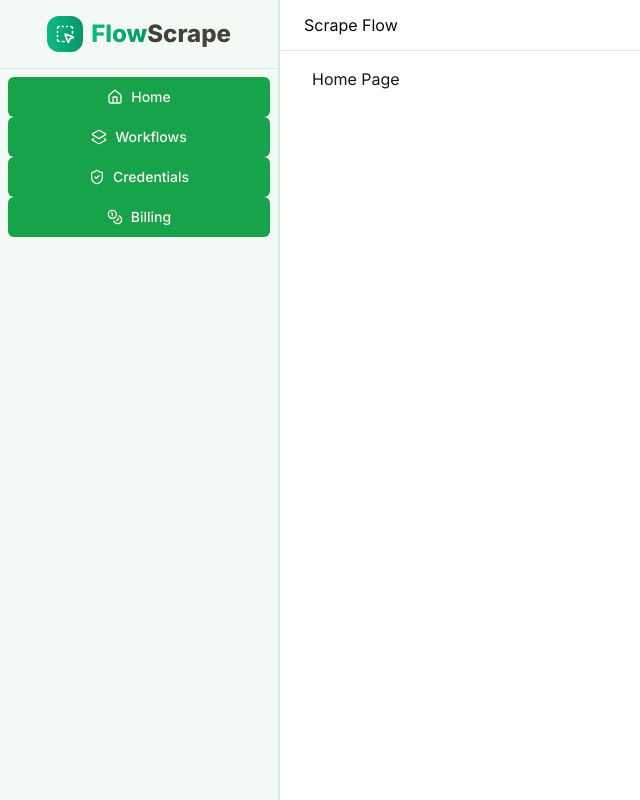
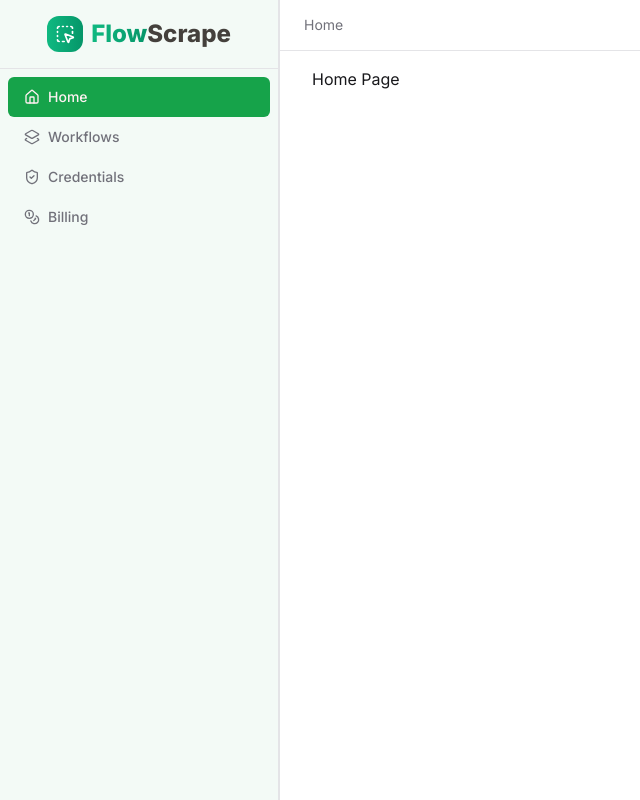
Before and after one commit to Sundharabalaji-K-L/scrape-flow, a Next.js app: page / in a window 1280 px wide. Shown: the whole page, without its empty margins (0-640 px from the left). Built offline with nearby package versions, Linux system fonts and the light colour scheme.

Commit message:
added breadcrumbs

```diff
--- a/app/(dashboard)/layout.tsx
+++ b/app/(dashboard)/layout.tsx
@@ -1,6 +1,7 @@
 import React from 'react';
 import {Separator} from "@/components/ui/separator";
 import DesktopSidebar from "@/components/Sidebar";
+import BreadcrumbHeader from "@/components/BreadcrumbHeader";
 
 const layout = ({children}: {children: React.ReactNode}) => {
     return (
@@ -9,7 +10,7 @@ const layout = ({children}: {children: React.ReactNode}) => {
             <div className="flex flex-col flex-1 min-h-screen">
                 <header className="flex  items-center justify-between px-6 py-4
                 h-[50px] container">
-                    Scrape Flow
+                   <BreadcrumbHeader />
                 </header>
                 <Separator/>
                 <div className="overflow-auto">
--- /dev/null
+++ b/components/BreadcrumbHeader.tsx
@@ -0,0 +1,39 @@
+"use client";
+
+import React from 'react';
+import {usePathname} from "next/navigation";
+import {
+    Breadcrumb,
+    BreadcrumbLink,
+    BreadcrumbItem,
+    BreadcrumbList,
+    BreadcrumbSeparator
+} from "@/components/ui/breadcrumb";
+
+const BreadcrumbHeader = () => {
+    const pathName = usePathname();
+    const paths = pathName === "/" ? [""] : pathName?.split("/");
+
+    return (
+        <div className="flex items-center flex-start">
+            <Breadcrumb>
+                <BreadcrumbList>
+                    {paths.map((path, index)=> (
+                        <React.Fragment key={index}>
+                            <BreadcrumbItem>
+                                <BreadcrumbLink
+                                    className="capitalize"
+                                    href={`/${path}`}
+                                >
+                                    {path === "" ? "home" : path}
+                                </BreadcrumbLink>
+                            </BreadcrumbItem>
+                        </React.Fragment>
+                    ))}
+                </BreadcrumbList>
+            </Breadcrumb>
+        </div>
+    );
+};
+
+export default BreadcrumbHeader;
--- a/components/Sidebar.tsx
+++ b/components/Sidebar.tsx
@@ -55,7 +55,10 @@ const DesktopSidebar = () => {
             <div className="flex flex-col p-2">
                 {routes.map(route=> (
                     <Link key={route.href} href={route.href}
-                    className={buttonVariants({})}
+                    className={buttonVariants({
+                        variant: activeRoute.href === route.href ?
+                            "sidebarActiveItem" : "sidebarItem"
+                    })}
                     >
                         <route.icon size={20} />
                         {route.label}
--- a/components/ui/button.tsx
+++ b/components/ui/button.tsx
@@ -18,6 +18,10 @@ const buttonVariants = cva(
           "bg-secondary text-secondary-foreground hover:bg-secondary/80",
         ghost: "hover:bg-accent hover:text-accent-foreground",
         link: "text-primary underline-offset-4 hover:underline",
+        sidebarItem: "gap-2 !justify-start hover:bg-accent " +
+            "hover:bg-primary/80 hover:text-primary-foreground",
+        sidebarActiveItem: "gap-2 !justify-start bg-primary " +
+            "text-primary-foreground hover:bg-primary/90"
       },
       size: {
         default: "h-10 px-4 py-2",
```
